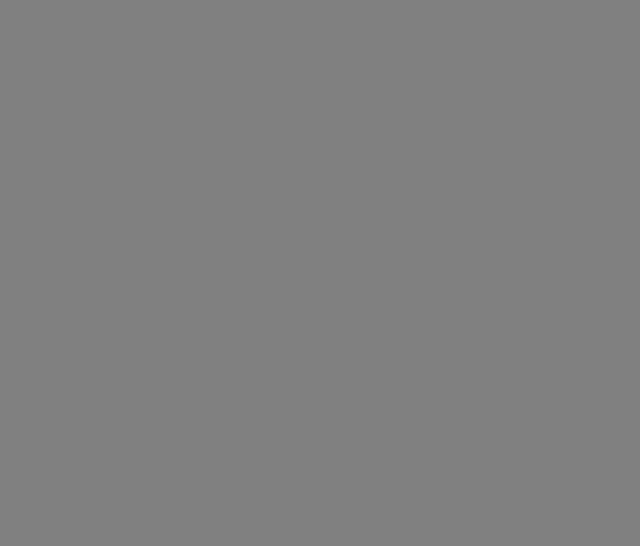
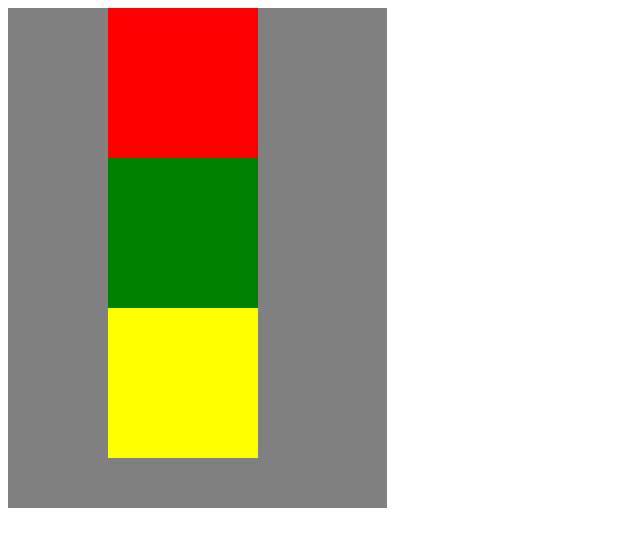
Before and after one commit to Giampaolo1/htmlcss-airbnb, a plain HTML site: page index.html in a window 1280 px wide. Shown: the whole page, without its empty margins (0-640 px from the left). Drawn offline with Linux system fonts and the light colour scheme.

Commit message:
Struttura

```diff
--- a/css/style.css
+++ b/css/style.css
@@ -1,3 +1,24 @@
-body {
+.barralato {
+  width: 30%;
+  height: 500px;
   background: grey;
 }
+
+.bottone {
+  width: 150px;
+  height: 150px;
+  position: relative;
+  left: 100px;
+}
+
+.bottone.roma {
+  background: red;
+}
+
+.bottone.milano {
+  background: green;
+}
+
+.bottone.firenze {
+  background: yellow;
+}
--- a/index.html
+++ b/index.html
@@ -6,6 +6,13 @@
     <link rel="stylesheet" href="css/style.css">
   </head>
   <body>
-
+    <div class="barralato">
+      <div class="bottone roma">
+      </div>
+      <div class="bottone milano">
+      </div>
+      <div class="bottone firenze">
+      </div>
+    </div>
   </body>
 </html>
```
